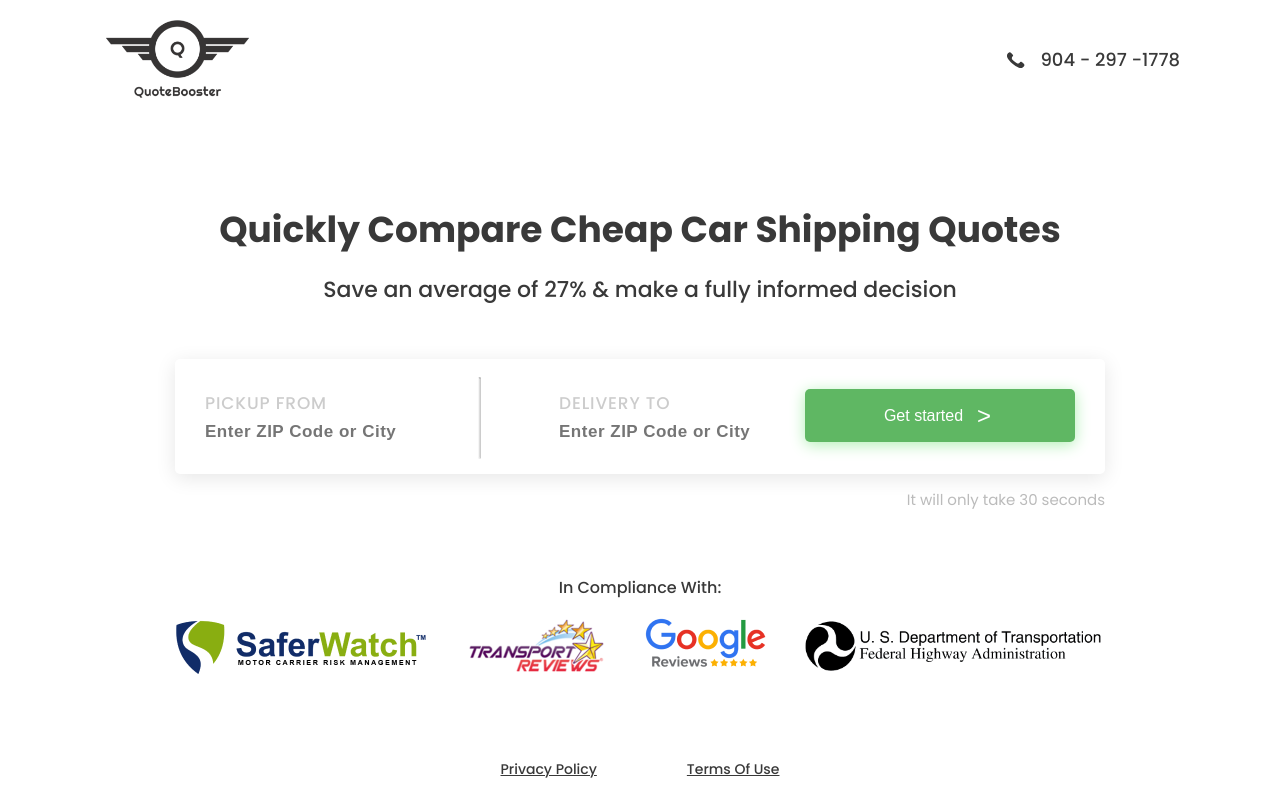
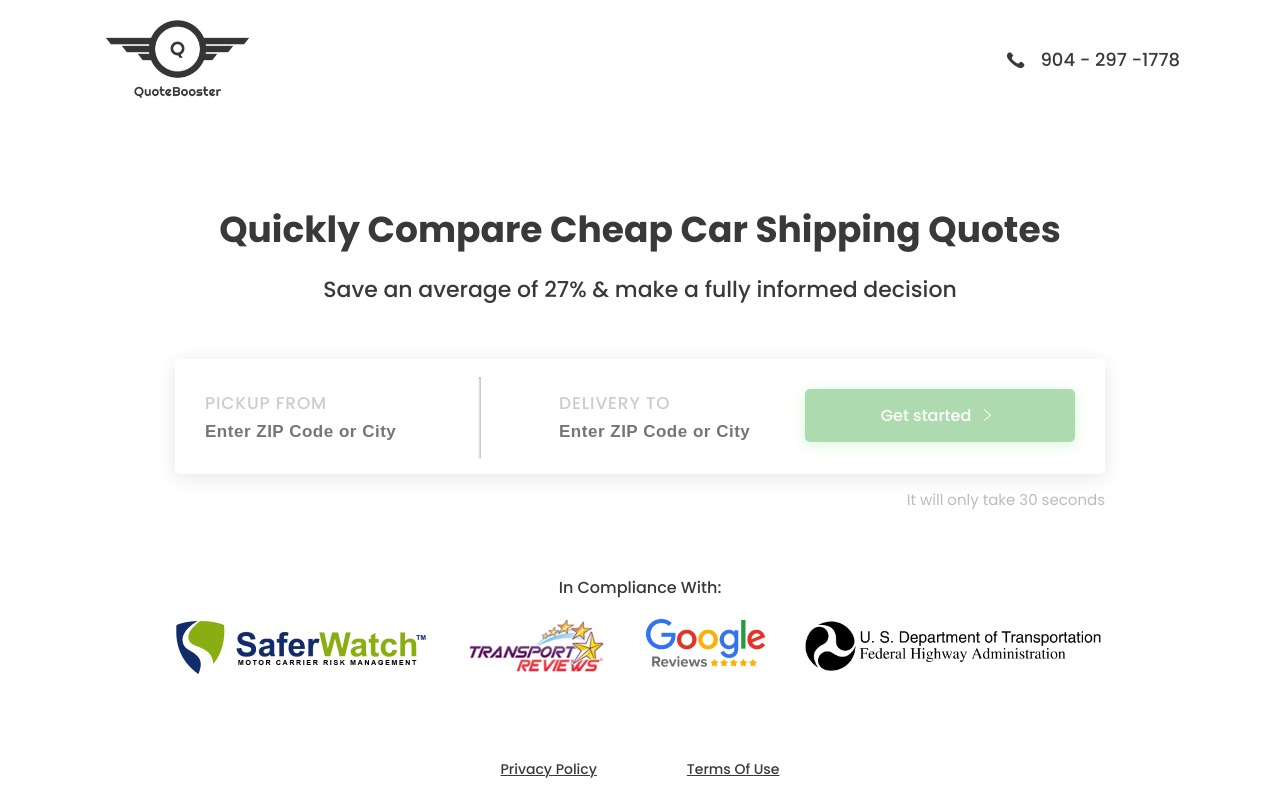
Before and after one commit to Akatocha/proj-mit-v, a Vue app: page / in a window 1280 px wide. Built offline with nearby package versions, Linux system fonts and the light colour scheme.

Commit message:
button border

```diff
--- a/src/App.vue
+++ b/src/App.vue
@@ -237,6 +237,9 @@
   display: flex;
   justify-content: center;
   align-items: center;
+  font-family: Poppins;
+  font-weight: 500;
+  font-size: 16px;
   margin-top: 60px;
   height: 53px;
   width: 270px;
@@ -245,21 +248,22 @@
   border-radius: 5px;
   cursor: pointer;
   color: #FFFFFF;
-  font-weight: 500;
-  font-size: 16px;
-  text-decoration: none;
+  border: none;
 
   &:after{
     width: 24px;
-    font-weight: 400;
+    font-weight: 100;
     content: '>';
     font-style: initial;
     font-size: 24px;
-    margin-left: 9px;
+    margin-left: 4px;
   }
 
   &.without-arrow:after{
     display: none;
+  }
+  &[disabled="disabled"]{
+    opacity: 0.5;
   }
 }
 
--- a/src/views/Step4.vue
+++ b/src/views/Step4.vue
@@ -70,6 +70,14 @@
     color: #B9B9B9;
   }
 
+  input[type='number'] {
+    -moz-appearance:textfield;
+  }
+
+  input::-webkit-outer-spin-button,
+  input::-webkit-inner-spin-button {
+    -webkit-appearance: none;
+  }
 
   @media screen and (max-width: 1000px) {
     #info-form
@@ -81,7 +89,5 @@
       }
     }
   }
-.number{
-  appearance: none !important;
-}
+
 </style>
```
